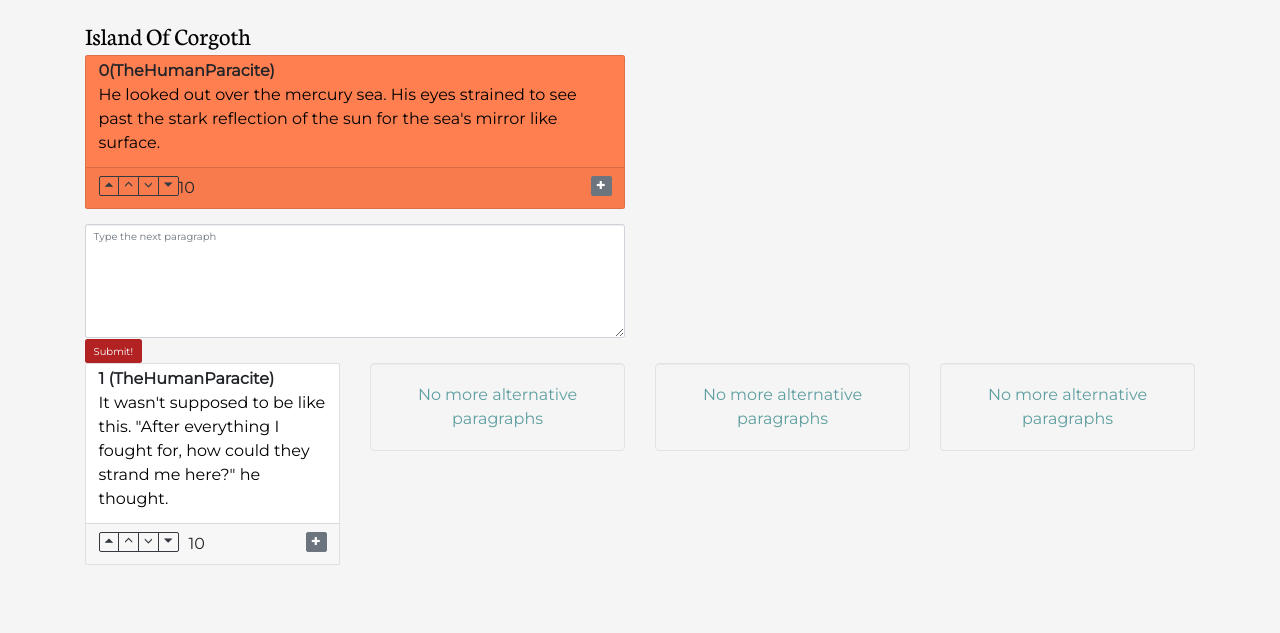
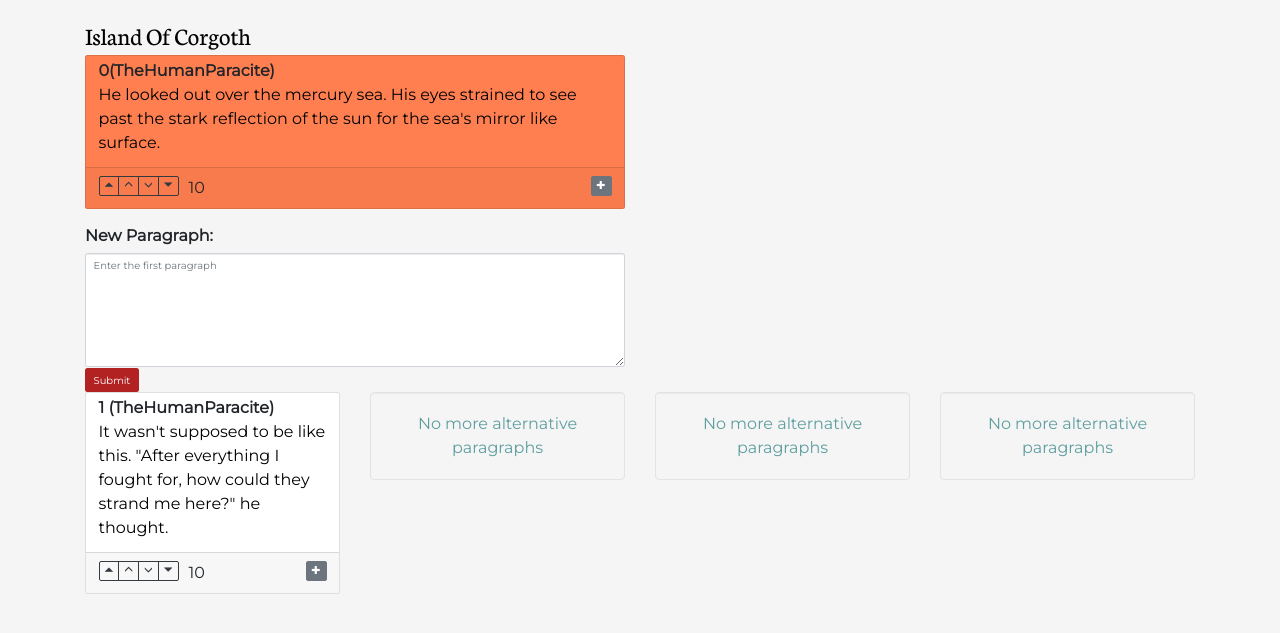
Before and after one commit to Derek-Strasters/paracite-django, a Django app: a page that uses cites/templates/cites/detail.html in a window 1280 px wide, after a click that opens the changed part. Shown: the part 62-695 px from the top of the page. Run offline with Django 3.2, Linux system fonts and the light colour scheme; data comes from the database, SQL or seed files in the repository; some libraries are stand-ins or nearby versions.

Commit message:
Paragraph response is now handled with form class.  Removed unneeded post url.

```diff
--- a/cites/forms.py
+++ b/cites/forms.py
@@ -5,7 +5,7 @@ class NewStory(forms.Form):
     title = forms.CharField(label='Title',
                             max_length=255,
                             widget=forms.TextInput(
-                                attrs={  # TODO: I don't like these here...
+                                attrs={  # TODO: I don't like th here...
                                     'class': 'form-control'}))
     paragraph = forms.CharField(label='First Paragraph',
                                 max_length=4095,
@@ -13,3 +13,12 @@ class NewStory(forms.Form):
                                     'class': 'form-control',
                                     'placeholder': 'Enter the first paragraph',
                                     'rows': '7'}))
+
+
+class NewParagraph(forms.Form):
+    paragraph = forms.CharField(label='New Paragraph',
+                                max_length=4095,
+                                widget=forms.Textarea(attrs={
+                                    'class': 'form-control',
+                                    'placeholder': 'Enter the first paragraph',
+                                    'rows': '7'}))
--- a/cites/templates/cites/detail.html
+++ b/cites/templates/cites/detail.html
@@ -22,7 +22,7 @@
                     </div>
                     <div class="card-footer"
                          data-para-url="{{ lead_paragraph.get_vote_url }}">
-                        <span class="score">{{ lead_paragraph.score }}</span>
+                        <span class="score pl-3">{{ lead_paragraph.score }}</span>
                         {% include 'cites/paragraph_buttons.html' %}
                         <a class="btn btn-sm btn-secondary pull-right"
                            id="lead-para-res-btn"
@@ -40,19 +40,14 @@
         {# Response Form #}
         <div class="row collapse" id="response-div">
             <div class="col-xl-6 col-lg-6 col-md-8 col-sm-12">
-                <form action="{{ lead_paragraph.get_post_response_url }}"
+                <form action="{{ lead_paragraph.get_absolute_url }}"
                       method="post">
                     {% csrf_token %}
-                    <textarea class="form-control"
-                              placeholder="Type the next paragraph"
-                              rows="7"
-                              type="text"
-                              id="response-paragraph"
-                              name="new-para"
-                              title="Enter Your Next Paragraph"></textarea>
-                    <button type="submit" class="btn bg-firebrick"
-                            id="submit">Submit!
-                    </button>
+                    {{ form }}
+                    <input type="submit"
+                           class="btn bg-firebrick"
+                           id="submit"
+                           value="Submit">
                 </form>
             </div>
         </div>
--- a/cites/urls.py
+++ b/cites/urls.py
@@ -22,10 +22,6 @@ urlpatterns = [
     path('p/<shortened:paragraph_id>/respond/', views.detail_para_respond,
          name='detail_para_respond'),
 
-    # Go to specific paragraph in story, also used for POST operations
-    path('p/<shortened:paragraph_id>/post-para/', views.post_para,
-         name='post_para'),
-
     # Vote on a paragraph
     path('p/<shortened:paragraph_id>/vote/', views.vote, name='vote')
 ]
--- a/cites/views.py
+++ b/cites/views.py
@@ -3,7 +3,7 @@ from django.shortcuts import render, get_object_or_404, redirect
 from django.views import generic
 
 from paracite_profile.models import Profile
-from .forms import NewStory
+from .forms import NewStory, NewParagraph
 from .models import Story, Paragraph
 
 
@@ -26,8 +26,7 @@ def create_story(request):
             return redirect(story)
     else:
         form = NewStory()
-
-    return render(request, 'cites/story_form.html', {'form': form})
+        return render(request, 'cites/story_form.html', {'form': form})
 
 
 def detail_story(request, story_id):
@@ -49,17 +48,28 @@ def detail_para_respond(request, paragraph_id):
 
 
 def render_detail(request, story, paragraph, is_response=False):
-    filler = {'filler': 'No more alternative paragraphs'}
-    paragraphs = [child.child_chain() for child in paragraph.children()]
-    fillers = [filler] * max(4 - len(paragraphs), 0)
-    context = {
-        'story': story,
-        'lead_paragraph': paragraph,
-        'paragraphs': paragraphs,
-        'fillers': fillers,
-        'responding': is_response,
-    }
-    return render(request, 'cites/detail.html', context)
+    if request.method == "POST":
+        form = NewParagraph(request.POST)
+        if form.is_valid():
+            new_para_text = form.cleaned_data['paragraph']
+            Paragraph.objects.create_paragraph(Profile.objects.first(),
+                                               new_para_text,
+                                               paragraph)
+        return redirect(paragraph)
+    else:
+        filler = {'filler': 'No more alternative paragraphs'}
+        paragraphs = [child.child_chain() for child in paragraph.children()]
+        fillers = [filler] * max(4 - len(paragraphs), 0)
+        form = NewParagraph()
+        context = {
+            'story': story,
+            'lead_paragraph': paragraph,
+            'paragraphs': paragraphs,
+            'fillers': fillers,
+            'responding': is_response,
+            'form': form,
+        }
+        return render(request, 'cites/detail.html', context)
 
 
 def vote(request, paragraph_id):
@@ -76,17 +86,3 @@ def vote(request, paragraph_id):
                     'message': 'Bad request'}
 
     return JsonResponse(response)
-
-
-def post_para(request, paragraph_id):  # TODO: redo with forms
-    paragraph = get_object_or_404(Paragraph, id=paragraph_id)
-
-    if request.method == "POST":
-        new_para_text = request.POST['new-para']
-        # TODO: add data validation
-        Paragraph.objects.create_paragraph(Profile.objects.first(),
-                                           new_para_text,
-                                           paragraph)
-        # TODO: finish when profile is ready
-
-    return redirect(paragraph)
```
